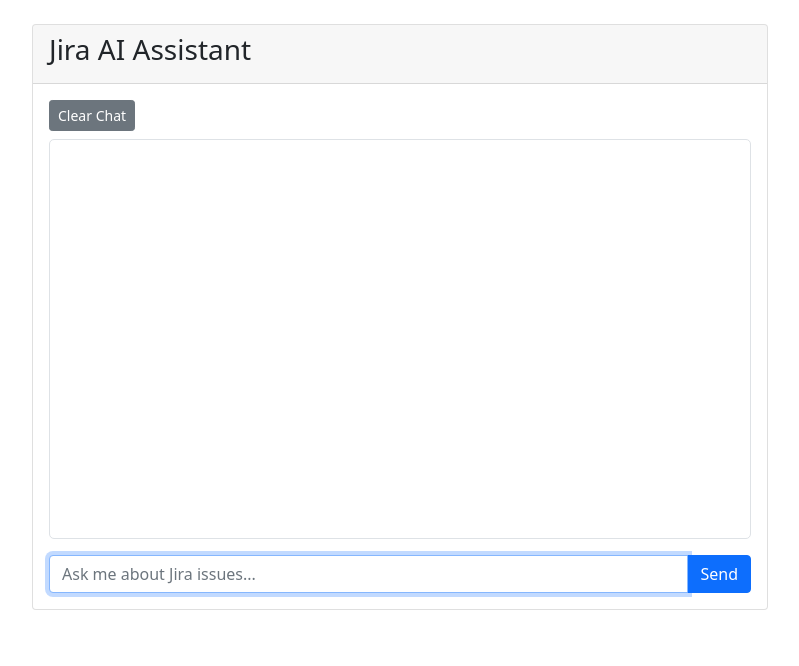
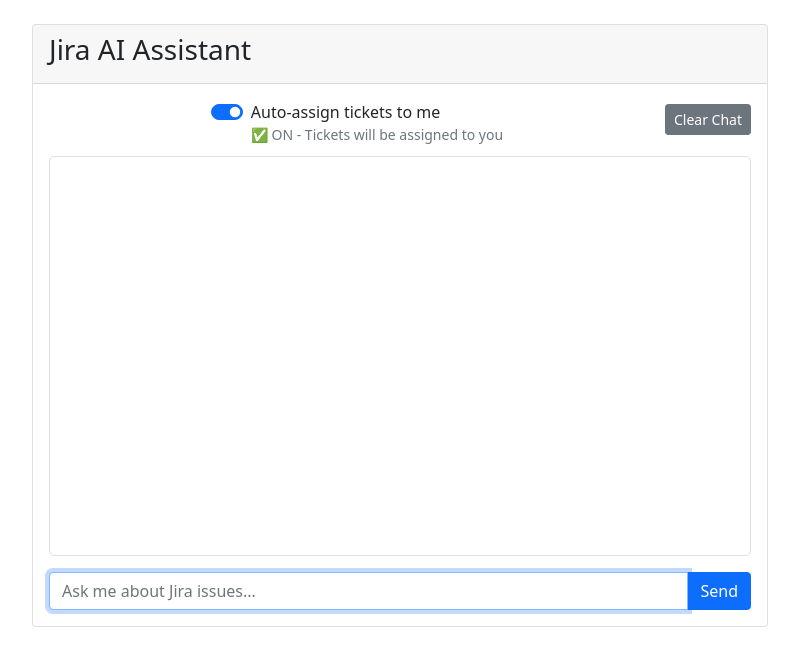
Before and after one commit to Kevinolm10/Jira-AI-integration, a Django app: page / in a window 1280 px wide. Shown: the part 56-722 px from the top of the page, without its empty margins (240-1039 px from the left). Run offline with Django 5.2, Linux system fonts and the light colour scheme; the visitor is signed in with stand-in values (Sample User, id 1).

Commit message:
Add auto-assignment toggle to chat interface
- Implement toggle switch for auto-assigning tickets to authenticated user
- Add visual status indicator showing current toggle state
- Integrate toggle into chat toolbar with clear labeling
- Provide user control over ticket assignment behavior

```diff
--- a/jira_chatbot/templates/ai_chat/chat.html
+++ b/jira_chatbot/templates/ai_chat/chat.html
@@ -10,7 +10,16 @@
                 <h3>Jira AI Assistant</h3>
             </div>
             <div class="card-body">
-                <div id="toolbar"></div>
+                <div id="toolbar" class="d-flex justify-content-between align-items-center mb-2">
+                    <div></div>
+                    <div class="form-check form-switch">
+                        <input class="form-check-input" type="checkbox" id="autoAssignToggle" checked>
+                        <label class="form-check-label" for="autoAssignToggle">
+                            <span id="toggleLabel">Auto-assign tickets to me</span>
+                            <small class="text-muted d-block" id="toggleStatus">✅ ON - Tickets will be assigned to you</small>
+                        </label>
+                    </div>
+                </div>
                 <div id="chat-messages" class="mb-3" style="height: 400px; overflow-y: auto; border: 1px solid #dee2e6; padding: 15px; border-radius: 5px;">
                     <!-- Chat messages will appear here -->
                 </div>
```
